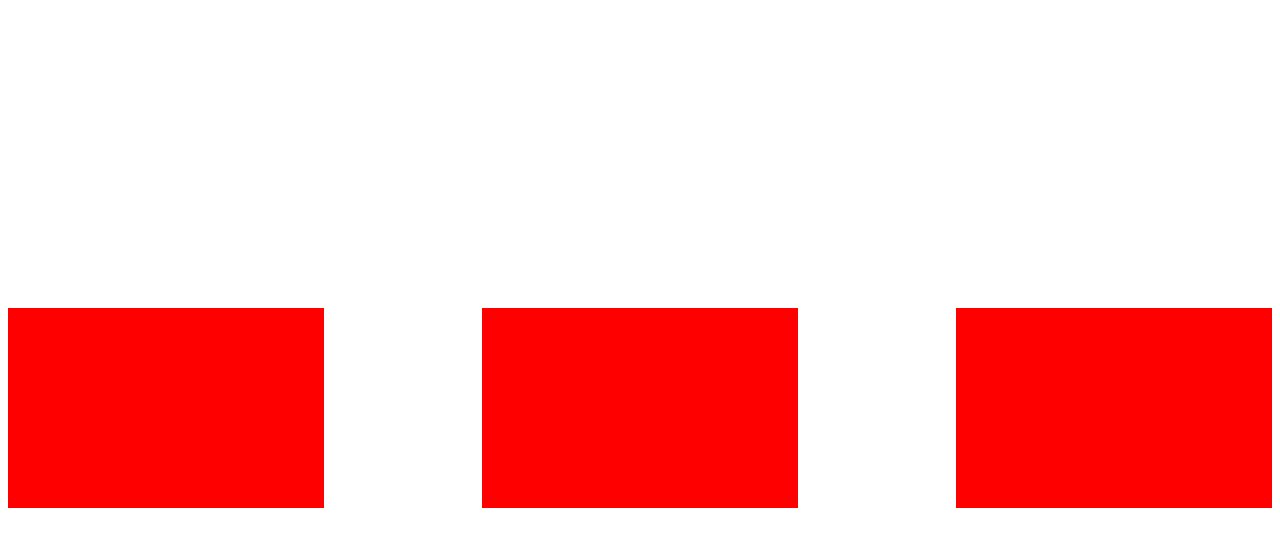
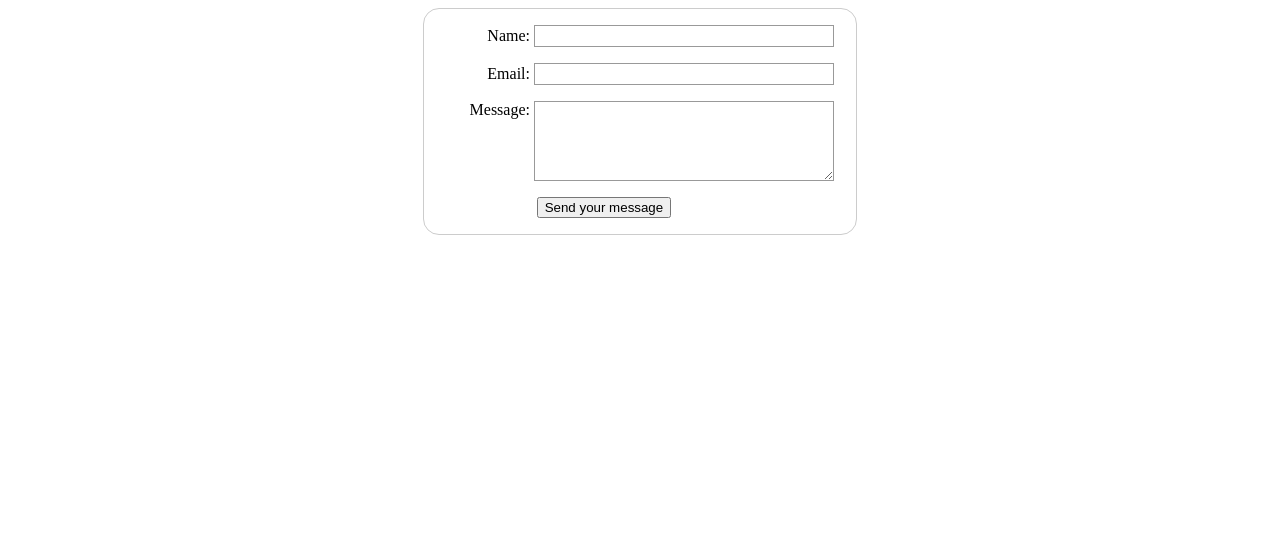
Before and after one commit to ngf11/-HTML-CSS-plying, a plain HTML site: page index.html in a window 1280 px wide. Drawn offline with Linux system fonts and the light colour scheme.

Commit message:
Send email form

```diff
--- a/index.html
+++ b/index.html
@@ -8,8 +8,24 @@
     <style></style>
   </head>
   <body>
-    <div class="box" id="box1"></div>
-    <div class="box" id="box2"></div>
-    <div class="box" id="box3"></div>
+    <form action="/my-handling-form-page" method="post">
+      <ul>
+        <li>
+          <label for="name">Name:</label>
+          <input type="text" id="name" name="user_name" />
+        </li>
+        <li>
+          <label for="mail">Email:</label>
+          <input type="email" id="mail" name="user_email" />
+        </li>
+        <li>
+          <label for="msg">Message:</label>
+          <textarea id="msg" name="user_message"></textarea>
+        </li>
+        <li class="button">
+          <button type="submit">Send your message</button>
+        </li>
+      </ul>
+    </form>
   </body>
 </html>
--- a/style.css
+++ b/style.css
@@ -1,18 +1,65 @@
-* {
-  --color-boxes: red;
-  --box-hight: 25%;
-  --box-width: 25%;
+form {
+  /* Center the form on the page */
+  margin: 0 auto;
+  width: 400px;
+  /* Form outline */
+  padding: 1em;
+  border: 1px solid #ccc;
+  border-radius: 1em;
 }
 
-body {
-  display: flex;
-  flex-direction: row;
-  justify-content: space-between;
-  align-items: center;
-  height: 100vh;
+ul {
+  list-style: none;
+  padding: 0;
+  margin: 0;
 }
-.box {
-  background: var(--color-boxes);
-  height: var(--box-hight);
-  width: var(--box-width);
+
+form li + li {
+  margin-top: 1em;
 }
+
+label {
+  /* Uniform size & alignment */
+  display: inline-block;
+  width: 90px;
+  text-align: right;
+}
+
+input,
+textarea {
+  /* To make sure that all text fields have the same font settings
+     By default, textareas have a monospace font */
+  font: 1em sans-serif;
+
+  /* Uniform text field size */
+  width: 300px;
+  box-sizing: border-box;
+
+  /* Match form field borders */
+  border: 1px solid #999;
+}
+
+input:focus,
+textarea:focus {
+  /* Additional highlight for focused elements */
+  border-color: #000;
+}
+
+textarea {
+  /* Align multiline text fields with their labels */
+  vertical-align: top;
+
+  /* Provide space to type some text */
+  height: 5em;
+}
+
+.button {
+  /* Align buttons with the text fields */
+  padding-left: 90px; /* same size as the label elements */
+}
+
+button {
+  /* This extra margin represent roughly the same space as the space
+     between the labels and their text fields */
+  margin-left: 0.5em;
+}
```
